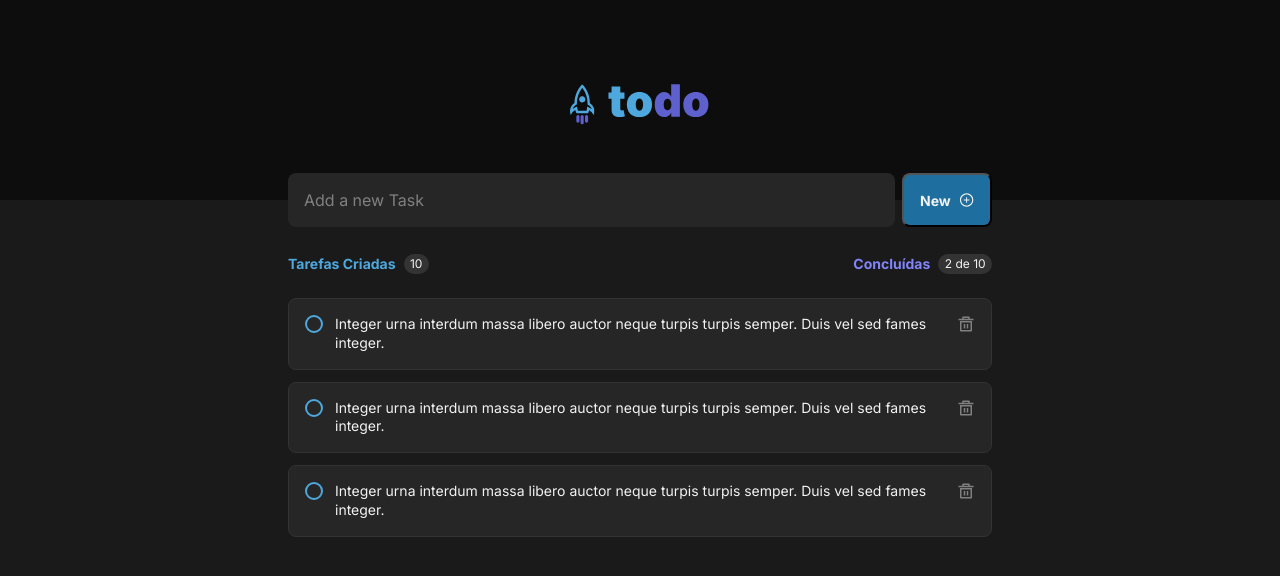
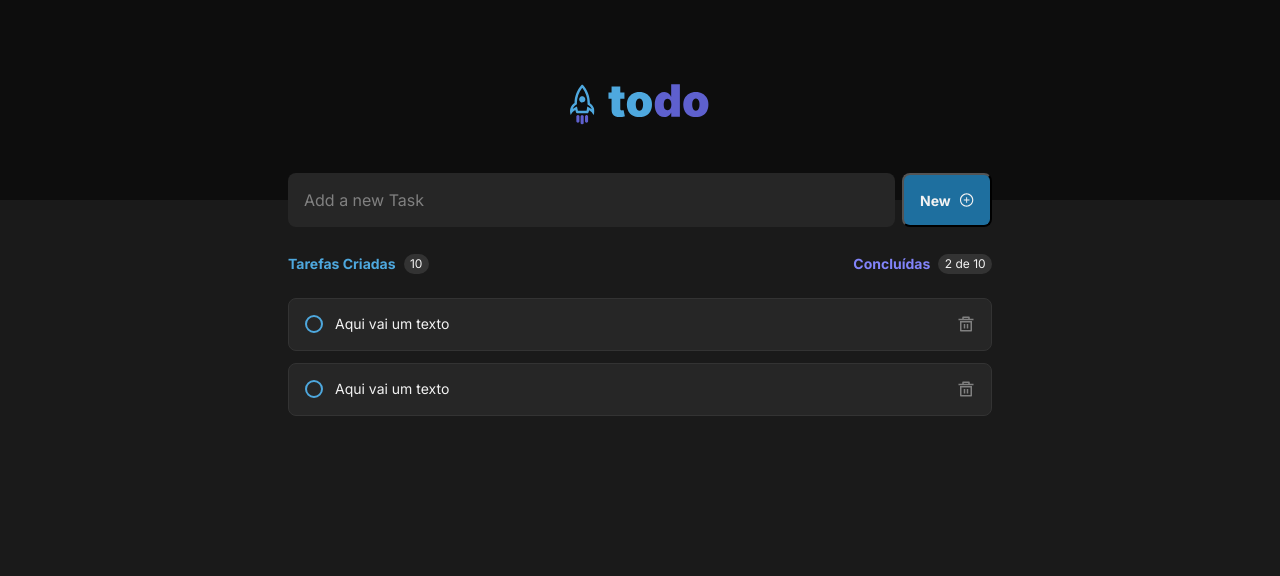
Before and after one commit to carlosnani/Desafio-RocketSeat-01-todo, a React (Vite) app: page / in a window 1280 px wide. Shown: the top 576 px of the page. Built offline with nearby package versions, Linux system fonts and the light colour scheme.

Commit message:
feat: Use useContext hook to access TaskProvider para para listar as tarefas

```diff
--- a/src/components/task/index.tsx
+++ b/src/components/task/index.tsx
@@ -1,14 +1,19 @@
 import style from './task.module.css';
 import { RiDeleteBin5Line } from "react-icons/ri"
+import { TaskProps } from '../../context/tasksContext';
 
-export function Task(){
+interface propsTask {
+  task: TaskProps
+}
+
+export function Task({task} : propsTask ){
   return (
     <div className={style.task}>
       <button>
         <div></div>
       </button>
       <p>
-      Integer urna interdum massa libero auctor neque turpis turpis semper. Duis vel sed fames integer.
+      {task.bodyText}
       </p>
       <button>
         <RiDeleteBin5Line size={18}/>
--- a/src/components/tasks/index.tsx
+++ b/src/components/tasks/index.tsx
@@ -1,9 +1,15 @@
-import { Task } from '../../components/task'
+import { Task } from '../../components/task';
+import { useContext } from 'react';
+import { TasksContext } from '../../context/tasksContext';
 import styles from './tasks.module.css';
 
+export function Tasks() {
 
-export function Tasks(){
+  const { tasks } = useContext(TasksContext);
+  console.log(tasks)
+
   return (
+    <>
       <section className={styles.tasks}>
         <header>
           <div>
@@ -15,9 +21,10 @@ export function Tasks(){
             <span>2 de 10</span>
           </div>
         </header>
-      <Task />
-      <Task />
-      <Task />
+        {tasks.map(task =>
+          <Task task={task} key={task.id} />
+        )}
       </section>
-  )
+    </>
+  );
 }
```
Lines whose indentation alone changed are shown as unchanged.
